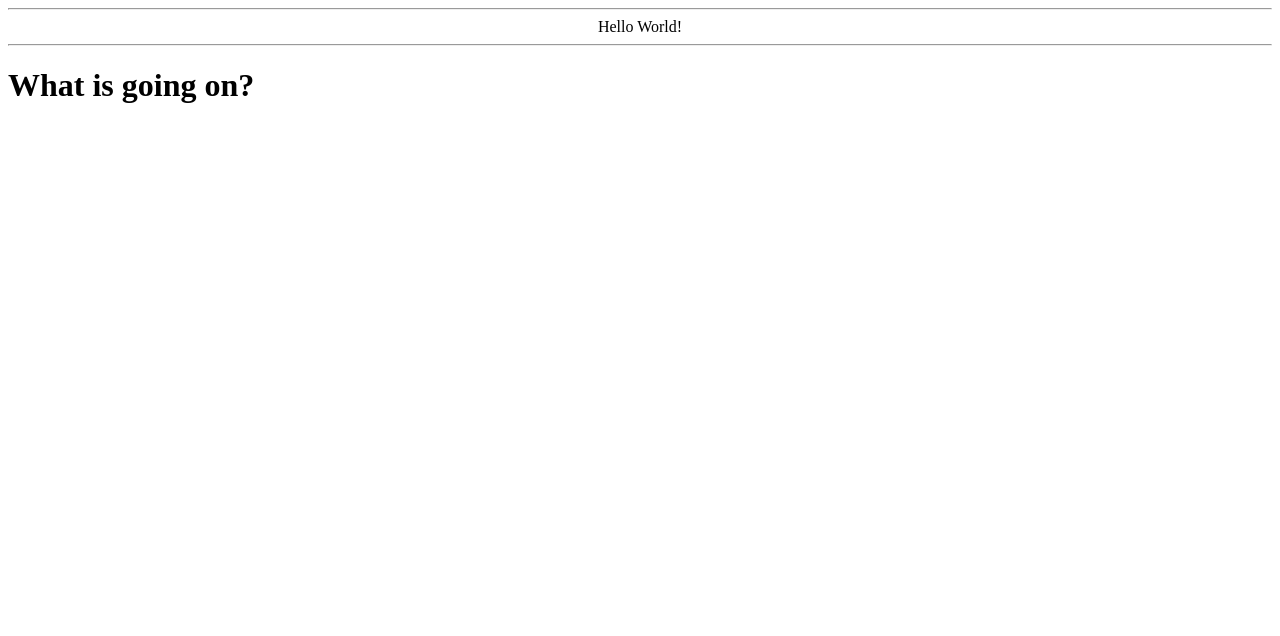
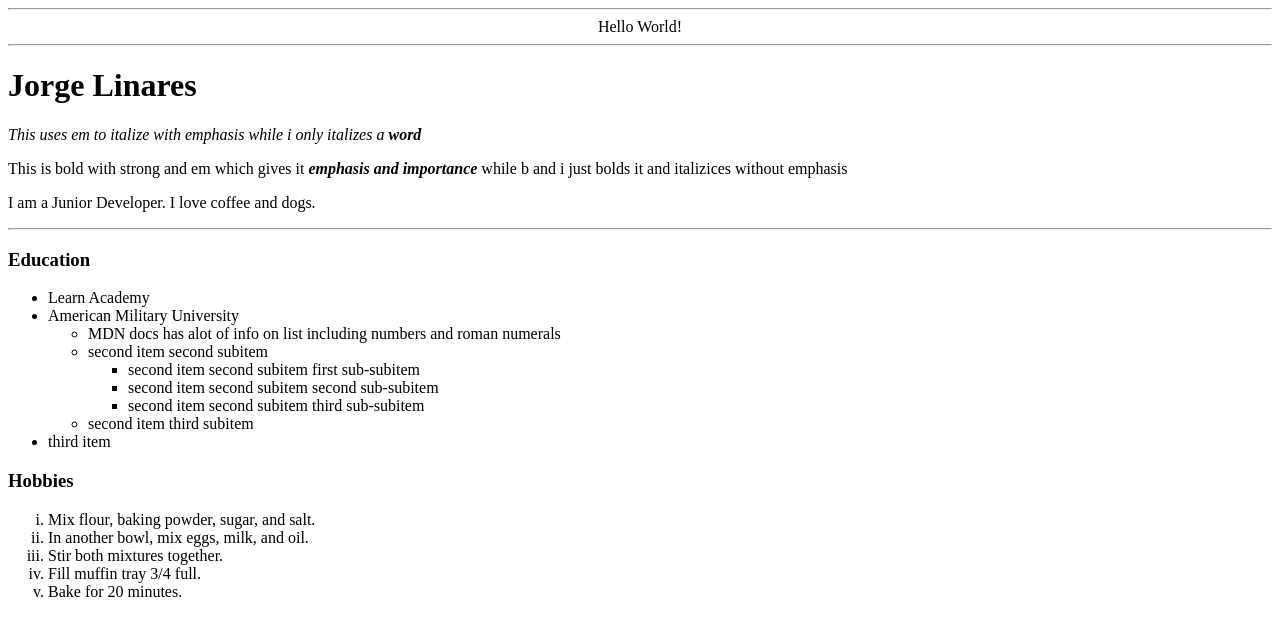
Before and after one commit to LoneWanderer101/udemy, a plain HTML site: page index.html in a window 1280 px wide. Drawn offline with Linux system fonts and the light colour scheme.

Commit message:
added lists

```diff
--- /dev/null
+++ b/index.css
@@ -0,0 +1,3 @@
+.italizecss {
+    font-style: italic;
+}
--- a/index.html
+++ b/index.html
@@ -1,17 +1,56 @@
 <!DOCTYPE html>
 <html lang="en">
+
 <head>
-    <meta charset="UTF-8">
-    <meta http-equiv="X-UA-Compatible" content="IE=edge">
-    <meta name="viewport" content="width=device-width, initial-scale=1.0">
+    <meta charset="UTF-8" />
+    <meta http-equiv="X-UA-Compatible" content="IE=edge" />
+    <meta name="viewport" content="width=device-width, initial-scale=1.0" />
     <title>💩Jorge's Personal Site</title>
 </head>
+<hr />
+<center>
+    <header>Hello World!</header>
+</center>
+<hr />
+
 <body>
+    <h1>Jorge Linares</h1>
+    <p><em>This uses em to italize with emphasis while i only italizes a <strong>word</strong></p></em>
+    <p>This is bold with strong and em which gives it <strong><em>emphasis and importance</em></strong> while b and i
+        just bolds it and italizices without emphasis</p>
+    <p>I am a Junior Developer. I love coffee and dogs.</p>
     <hr>
-    <center>
-   <header>Hello World!</header>
-    </center>
-    <hr>
-    <h1>What is going on?</h1>
+    <h3>Education</h3>
+    <ul>
+        <li>Learn Academy</li>
+        <li>American Military University
+            <!-- Look, the closing </li> tag is not placed here! -->
+            <ul>
+                <li>MDN docs has alot of info on list including numbers and roman numerals</li>
+                <li>second item second subitem
+                    <!-- Same for the second nested unordered list! -->
+                    <ul>
+                        <li>second item second subitem first sub-subitem</li>
+                        <li>second item second subitem second sub-subitem</li>
+                        <li>second item second subitem third sub-subitem</li>
+                    </ul>
+                </li>
+                <!-- Closing </li> tag for the li that
+                        contains the third unordered list -->
+                <li>second item third subitem</li>
+            </ul>
+            <!-- Here is the closing </li> tag -->
+        </li>
+        <li>third item</li>
+    </ul>
+    <h3>Hobbies</h3>
+    <ol type="i">
+        <li>Mix flour, baking powder, sugar, and salt.</li>
+        <li>In another bowl, mix eggs, milk, and oil.</li>
+        <li>Stir both mixtures together.</li>
+        <li>Fill muffin tray 3/4 full.</li>
+        <li>Bake for 20 minutes.</li>
+      </ol>
 </body>
+
 </html>
```
